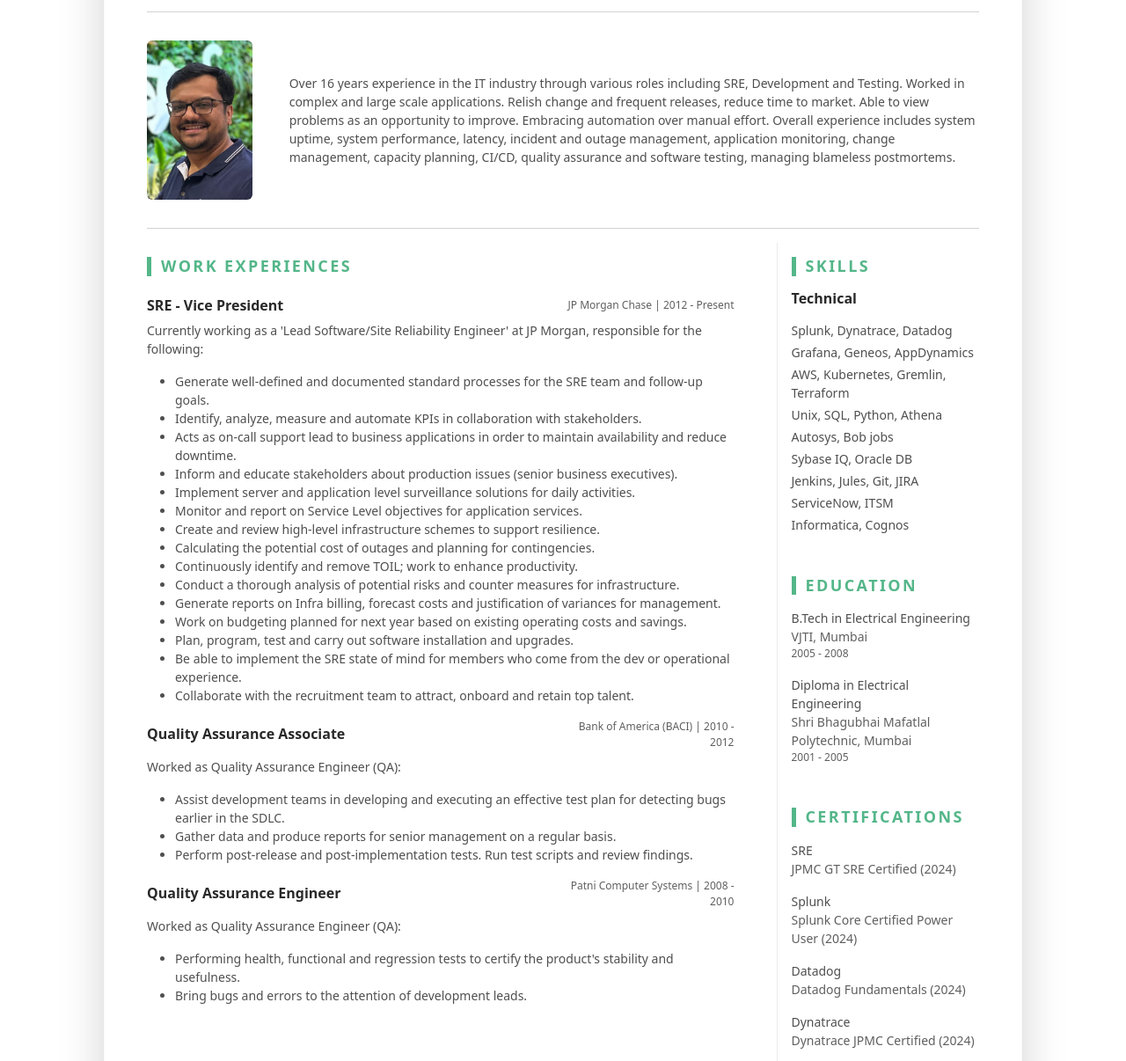
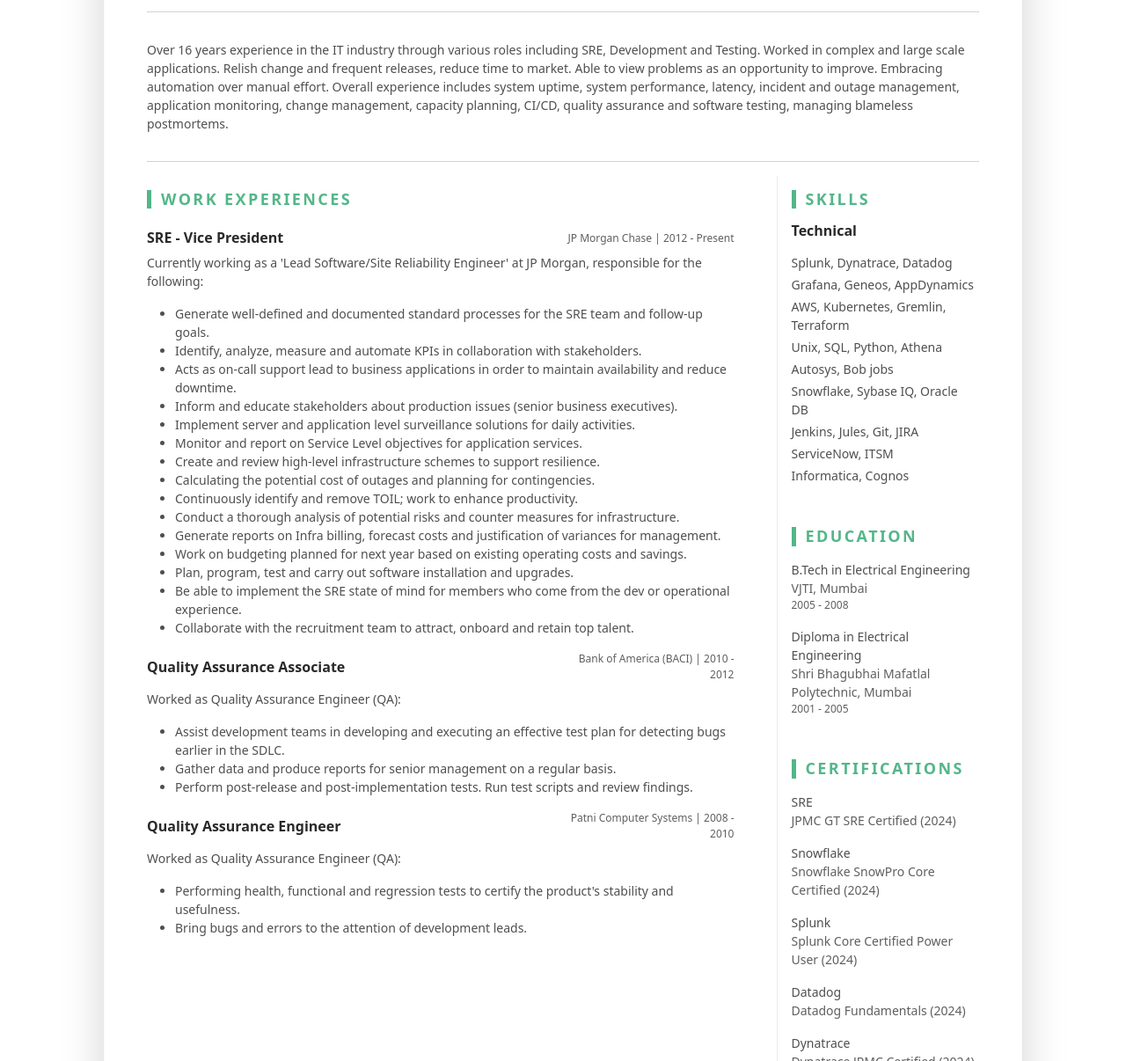
Before and after one commit to MacZcon/MacZcon.github.io, a plain HTML site: page index.html in a window 1280 px wide. Shown: the part 371-1577 px from the top of the page at 88% size. Drawn offline with Linux system fonts and the light colour scheme.

Commit message:
Removing Pic and adding SF certification

```diff
--- a/index.html
+++ b/index.html
@@ -53,9 +53,9 @@
 				<hr>
 				<div class="resume-intro py-3">
 					<div class="row align-items-center">
-						<div class="col-12 col-md-3 col-xl-2 text-center">
+						<!-- <div class="col-12 col-md-3 col-xl-2 text-center">
 						    <img class="resume-profile-image mb-3 mb-md-0 me-md-5  ms-md-0 rounded mx-auto" src="assets/images/Macky-2024.jpg" alt="image">
-						</div>
+						</div> -->
 
 						<div class="col text-start">
 							<p class="mb-0"> Over 16 years experience in the IT industry through various roles including SRE, Development and Testing.
@@ -148,7 +148,7 @@
 										<li class="mb-1">AWS, Kubernetes, Gremlin, Terraform</li>
 										<li class="mb-1">Unix, SQL, Python, Athena</li>
 										<li class="mb-1">Autosys, Bob jobs</li>
-										<li class="mb-1">Sybase IQ, Oracle DB</li>
+										<li class="mb-1">Snowflake, Sybase IQ, Oracle DB</li>
 										<li class="mb-1">Jenkins, Jules, Git, JIRA</li>
 										<li class="mb-1">ServiceNow, ITSM</li>
 										<li class="mb-1">Informatica, Cognos</li>
@@ -191,6 +191,10 @@
 											<li class="mb-3">
 												<div class="font-weight-bold">SRE</div>
 												<div class="text-muted">JPMC GT SRE Certified (2024)</div>
+											</li>
+											<li class="mb-3">
+												<div class="font-weight-bold">Snowflake</div>
+												<div class="text-muted">Snowflake SnowPro Core Certified (2024)</div>
 											</li>
 											<li class="mb-3">
 												<div class="font-weight-bold">Splunk</div>
```
